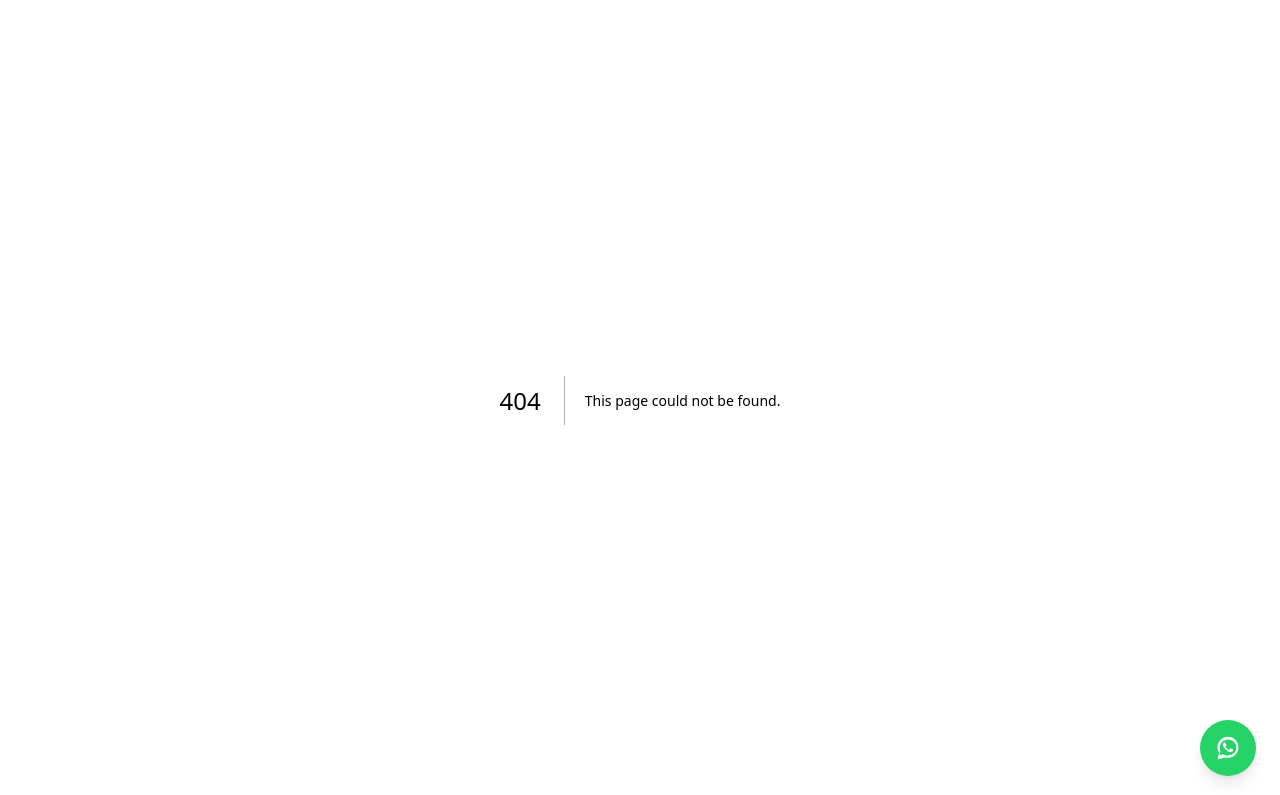
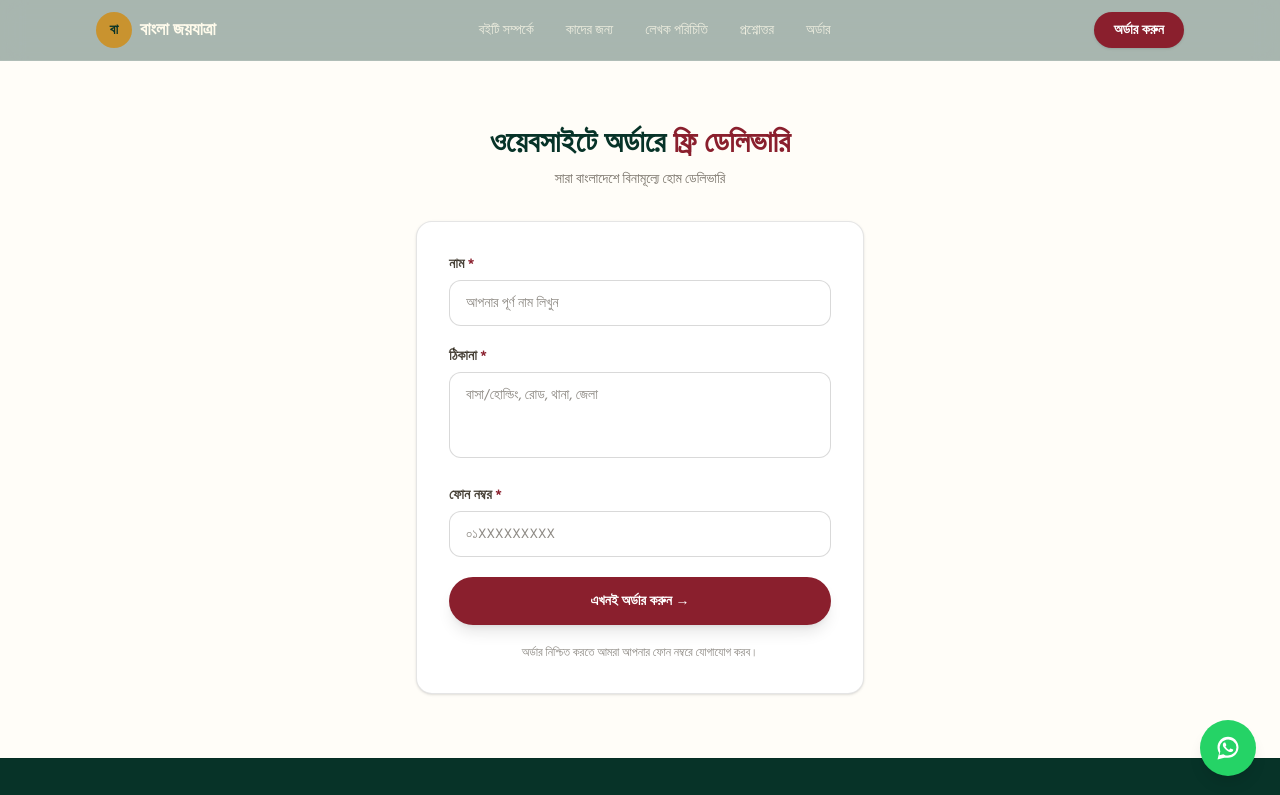
Before and after one commit to nahidrajbd/joyjatra, a Next.js app: page /offer in a window 1280 px wide. Before the commit this address had no page. Shown: the top 795 px of the page. Built offline with nearby package versions, Linux system fonts and the light colour scheme.

Commit message:
offer page

```diff
--- /dev/null
+++ b/src/app/offer/page.tsx
@@ -0,0 +1,40 @@
+import type { Metadata } from "next";
+import SiteHeader from "@/components/SiteHeader";
+import SiteFooter from "@/components/SiteFooter";
+import OfferOrderForm from "@/components/OfferOrderForm";
+
+export const metadata: Metadata = {
+  title: "বিশেষ অফার — ওয়েবসাইটে অর্ডারে সারা বাংলাদেশে ফ্রি ডেলিভারি",
+  description:
+    "বাংলা জয়যাত্রা বইয়ের ওয়েবসাইট বিশেষ অফার — এখনই অর্ডার করুন এবং সারা বাংলাদেশে সম্পূর্ণ বিনামূল্যে হোম ডেলিভারি পান।",
+};
+
+export default function OfferPage() {
+  return (
+    <div className="flex min-h-full flex-col bg-background">
+      <SiteHeader />
+
+      <main className="flex flex-1 items-center justify-center px-5 py-16 sm:px-8">
+        <div className="w-full max-w-md">
+          {/* Offer header */}
+          <div className="mb-8 text-center">
+            <h1 className="text-2xl font-bold text-brand-green-dark sm:text-3xl">
+              ওয়েবসাইটে অর্ডারে{" "}
+              <span className="text-brand-maroon">ফ্রি ডেলিভারি</span>
+            </h1>
+            <p className="mt-2 text-sm text-foreground/60">
+              সারা বাংলাদেশে বিনামূল্যে হোম ডেলিভারি
+            </p>
+          </div>
+
+          {/* Form card */}
+          <div className="rounded-2xl border border-black/10 bg-white p-6 shadow-sm sm:p-8">
+            <OfferOrderForm />
+          </div>
+        </div>
+      </main>
+
+      <SiteFooter />
+    </div>
+  );
+}
--- a/src/app/page.tsx
+++ b/src/app/page.tsx
@@ -93,11 +93,13 @@ export default function Home() {
         type="application/ld+json"
         dangerouslySetInnerHTML={{ __html: JSON.stringify(jsonLd) }}
       />
-      <SiteHeader />
-
       <main id="top" className="flex-1">
         {/* Hero */}
         <section className="relative flex min-h-screen items-center overflow-hidden text-amber-50">
+          {/* Header overlaid on hero */}
+          <div className="absolute inset-x-0 top-0 z-50">
+            <SiteHeader />
+          </div>
           <Image
             src="/hero.jpg"
             alt=""
@@ -113,7 +115,7 @@ export default function Home() {
                 "linear-gradient(115deg, rgba(7,51,40,0.92) 0%, rgba(7,51,40,0.75) 42%, rgba(7,51,40,0.35) 75%)",
             }}
           />
-          <div className="relative mx-auto grid w-full max-w-6xl grid-cols-1 items-center gap-12 px-5 py-24 sm:px-8 md:grid-cols-2">
+          <div className="relative mx-auto grid w-full max-w-6xl grid-cols-1 items-center gap-12 px-5 pb-24 pt-36 sm:px-8 md:grid-cols-2">
             <div className="order-2 flex flex-col items-start gap-6 md:order-1">
               <span className="rounded-full border border-brand-gold/50 bg-white/5 px-4 py-1 text-xs font-medium tracking-wide text-brand-gold">
                 ৩য় সংস্করণ
@@ -140,6 +142,13 @@ export default function Home() {
                   className="rounded-full bg-brand-gold px-6 py-3 text-sm font-semibold text-brand-green-dark shadow-lg transition hover:brightness-95"
                 >
                   এখনই অর্ডার করুন
+                </a>
+                <a
+                  href="/offer"
+                  className="inline-flex items-center gap-2 rounded-full border border-brand-gold/60 bg-brand-gold/10 px-6 py-3 text-sm font-semibold text-brand-gold transition hover:bg-brand-gold/20"
+                >
+                  <span className="h-1.5 w-1.5 animate-pulse rounded-full bg-brand-gold" />
+                  বিশেষ অফার
                 </a>
                 <a
                   href="#book"
--- /dev/null
+++ b/src/components/OfferOrderForm.tsx
@@ -0,0 +1,104 @@
+"use client";
+
+import { useState } from "react";
+
+export default function OfferOrderForm() {
+  const [submitted, setSubmitted] = useState(false);
+  const [name, setName] = useState("");
+
+  if (submitted) {
+    return (
+      <div className="rounded-2xl border border-brand-green/20 bg-brand-green/5 p-8 text-center">
+        <p className="text-4xl">🎉</p>
+        <h3 className="mt-3 text-xl font-bold text-brand-green-dark">
+          অর্ডারের জন্য আপনাকে ধন্যবাদ, {name}!
+        </h3>
+        <p className="mt-2 text-sm leading-relaxed text-foreground/70">
+          আপনার অর্ডারটি আমরা পেয়েছি। শীঘ্রই আমরা আপনার সাথে যোগাযোগ করব এবং
+          সারা বাংলাদেশে বিনামূল্যে ডেলিভারি দেওয়া হবে।
+        </p>
+      </div>
+    );
+  }
+
+  return (
+    <form
+      action="https://formsubmit.co/mksarker2020@gmail.com"
+      method="POST"
+      onSubmit={() => setSubmitted(true)}
+      className="space-y-5"
+    >
+      {/* Redirect back to this page after submission */}
+      <input type="hidden" name="_next" value="https://banglajoyjatra.com/offer?submitted=1" />
+      <input type="hidden" name="_subject" value="নতুন অর্ডার — ওয়েবসাইট স্পেশাল অফার" />
+      <input type="hidden" name="_captcha" value="false" />
+      <input type="hidden" name="_template" value="table" />
+
+      <div>
+        <label
+          htmlFor="offer-name"
+          className="mb-1.5 block text-sm font-semibold text-foreground/80"
+        >
+          নাম <span className="text-brand-maroon">*</span>
+        </label>
+        <input
+          id="offer-name"
+          type="text"
+          name="name"
+          required
+          value={name}
+          onChange={(e) => setName(e.target.value)}
+          placeholder="আপনার পূর্ণ নাম লিখুন"
+          className="w-full rounded-xl border border-black/15 bg-white px-4 py-3 text-sm text-foreground outline-none transition focus:border-brand-green focus:ring-2 focus:ring-brand-green/20"
+        />
+      </div>
+
+      <div>
+        <label
+          htmlFor="offer-address"
+          className="mb-1.5 block text-sm font-semibold text-foreground/80"
+        >
+          ঠিকানা <span className="text-brand-maroon">*</span>
+        </label>
+        <textarea
+          id="offer-address"
+          name="address"
+          required
+          rows={3}
+          placeholder="বাসা/হোল্ডিং, রোড, থানা, জেলা"
+          className="w-full resize-none rounded-xl border border-black/15 bg-white px-4 py-3 text-sm text-foreground outline-none transition focus:border-brand-green focus:ring-2 focus:ring-brand-green/20"
+        />
+      </div>
+
+      <div>
+        <label
+          htmlFor="offer-phone"
+          className="mb-1.5 block text-sm font-semibold text-foreground/80"
+        >
+          ফোন নম্বর <span className="text-brand-maroon">*</span>
+        </label>
+        <input
+          id="offer-phone"
+          type="tel"
+          name="phone"
+          required
+          pattern="^(\+?88)?01[3-9]\d{8}$"
+          title="সঠিক বাংলাদেশি মোবাইল নম্বর দিন, যেমন: ০১৭৭৮৬৪৬৯৬৮"
+          placeholder="০১XXXXXXXXX"
+          className="w-full rounded-xl border border-black/15 bg-white px-4 py-3 text-sm text-foreground outline-none transition focus:border-brand-green focus:ring-2 focus:ring-brand-green/20"
+        />
+      </div>
+
+      <button
+        type="submit"
+        className="w-full rounded-full bg-brand-maroon px-6 py-3.5 text-sm font-bold text-white shadow-lg transition hover:bg-brand-maroon/90 active:scale-[0.98]"
+      >
+        এখনই অর্ডার করুন →
+      </button>
+
+      <p className="text-center text-xs text-foreground/50">
+        অর্ডার নিশ্চিত করতে আমরা আপনার ফোন নম্বরে যোগাযোগ করব।
+      </p>
+    </form>
+  );
+}
```
